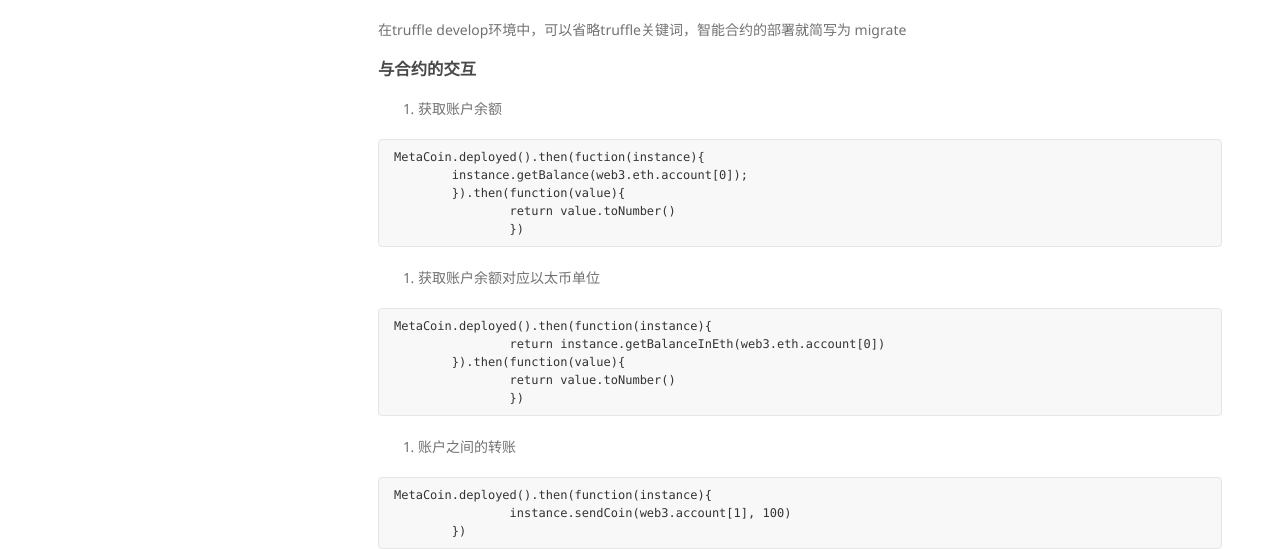
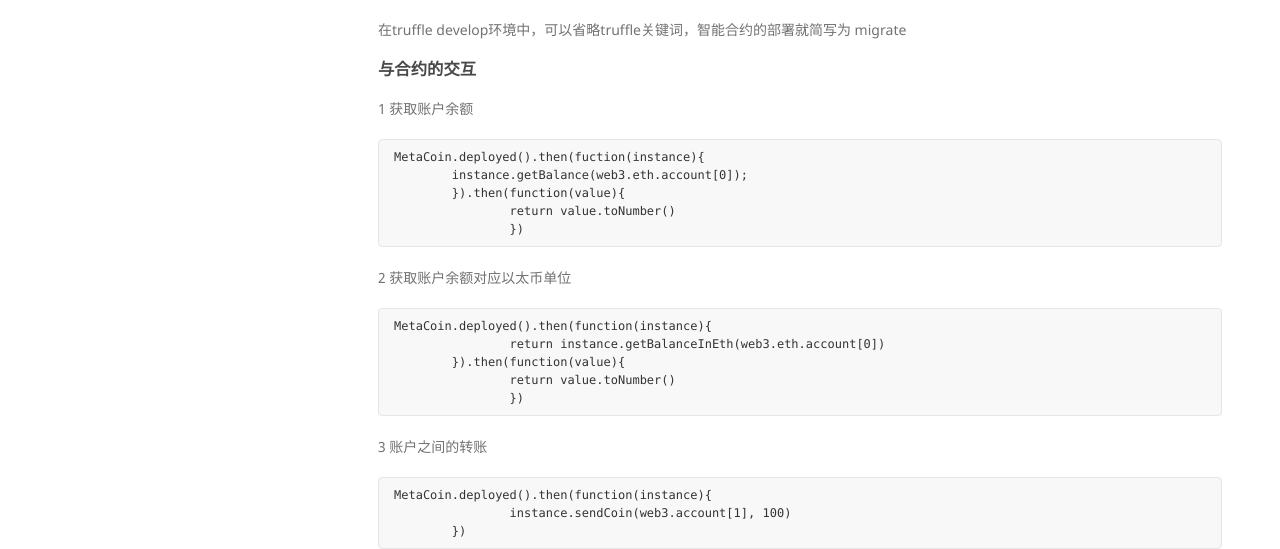
Before and after one commit to codingingBoy/codingingBoy.github.io, a Jekyll site: the page built from _posts/2018-04-25-truffle 使用及其入门（英文文档翻译）.md, in a window 1280 px wide. Shown: the part 1514-2063 px from the top of the page. Built offline with Jekyll 4.4.1, drawn with Linux system fonts in a browser that asks for light colours; nearby versions of some CDN libraries.

Commit message:
edit truffle blog

````diff
--- a/_posts/2018-04-25-truffle 使用及其入门（英文文档翻译）.md
+++ b/_posts/2018-04-25-truffle 使用及其入门（英文文档翻译）.md
@@ -74,7 +74,7 @@ truffle unbox metacoin
 
 ### 与合约的交互
 
-1.  获取账户余额
+1  获取账户余额
 
 ```
 MetaCoin.deployed().then(fuction(instance){
@@ -84,7 +84,7 @@ MetaCoin.deployed().then(fuction(instance){
 		})
 ```
 
-2.  获取账户余额对应以太币单位
+2 获取账户余额对应以太币单位
 
 ```
 MetaCoin.deployed().then(function(instance){
@@ -95,7 +95,7 @@ MetaCoin.deployed().then(function(instance){
 ```
 
 
-3.  账户之间的转账
+3 账户之间的转账
 
 ```
 MetaCoin.deployed().then(function(instance){
````
